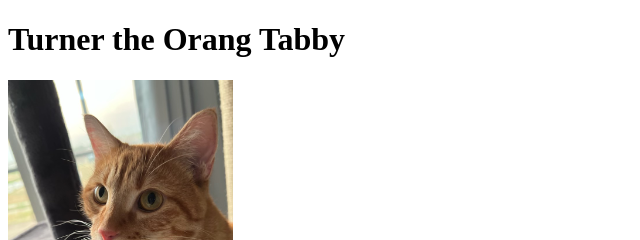
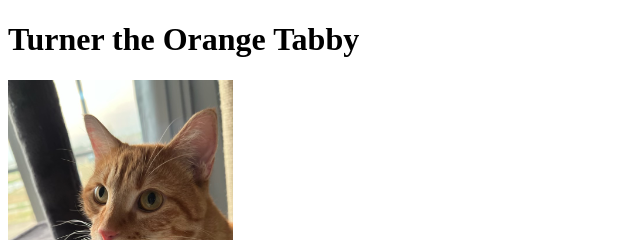
Before and after one commit to j-quinta/j-quinta, a plain HTML site: page profile.html in a window 1280 px wide. Shown: the top 240 px of the page, 0-640 px from the left. Drawn offline with Linux system fonts and the light colour scheme.

Commit message:
Update profile.html

```diff
--- a/profile.html
+++ b/profile.html
@@ -4,7 +4,7 @@
     <title>My Cat Turner</title>
   </head>
   <body>
-    <h1>Turner the Orang Tabby</h1>
+    <h1>Turner the Orange Tabby</h1>
     <img src="image0.jpeg" alt="Profile Pic" height="300">
     <p>Turner is my cat, and he loves to go for walks in the park</p>
     <h2>Special Interests</h2>
```
